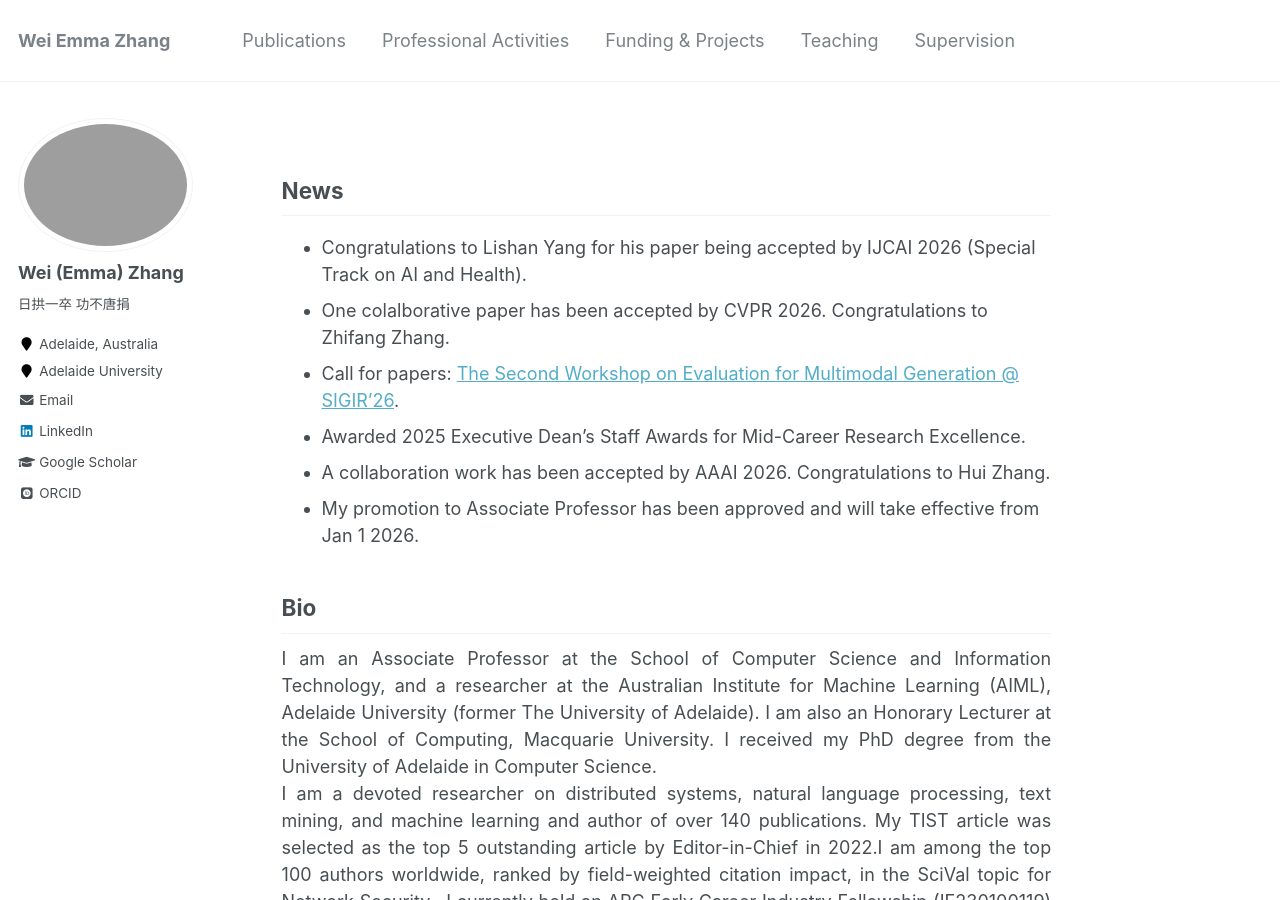
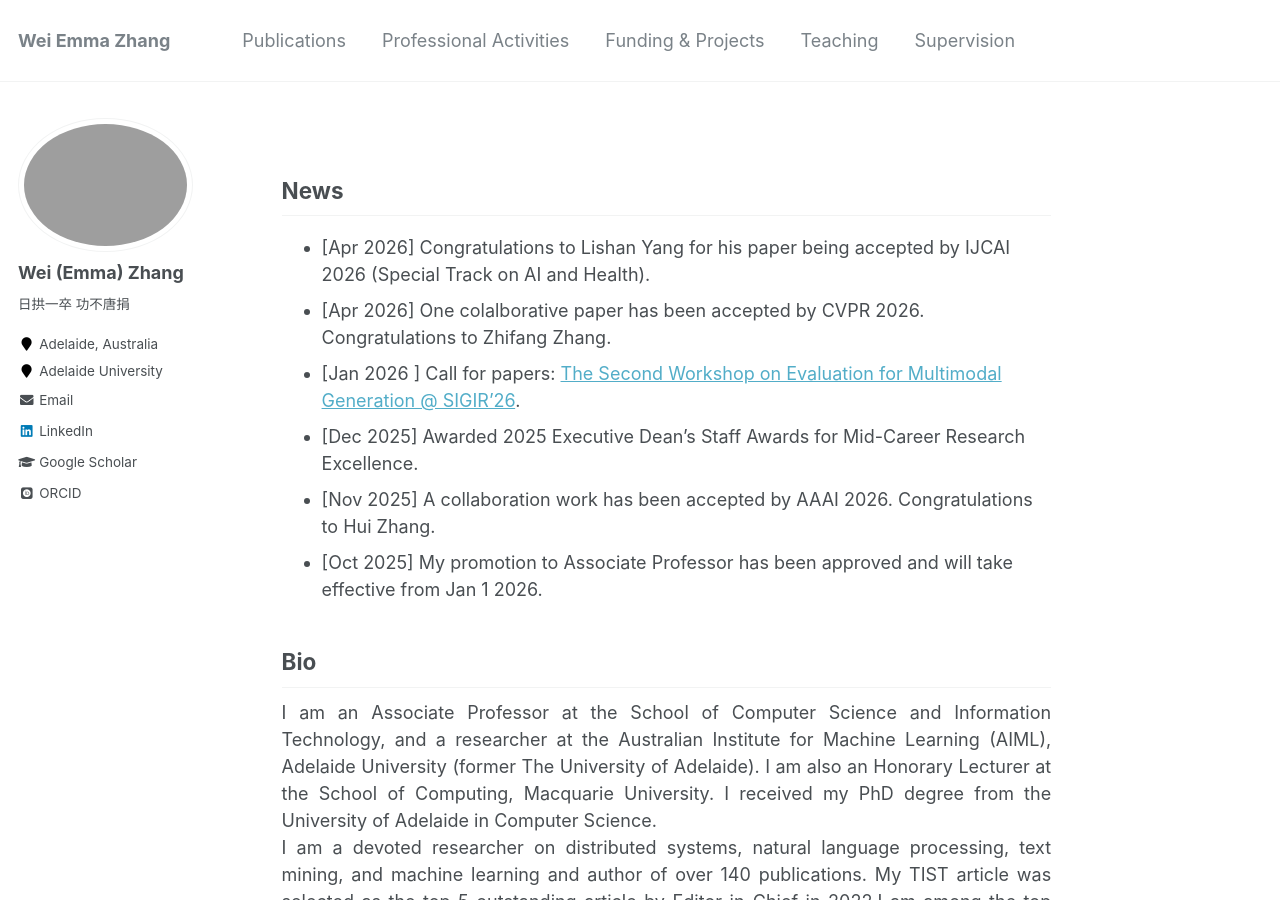
Before and after one commit to weiezhang/weiezhang.github.io, a Jekyll site: the page built from _pages/about.md, in a window 1280 px wide and 900 px high. Built offline with Jekyll 4.4.1, drawn with Linux system fonts in a browser that asks for light colours; some web fonts are replaced.

Commit message:
Update about.md

```diff
--- a/_pages/about.md
+++ b/_pages/about.md
@@ -9,12 +9,12 @@ redirect_from:
 ---
 
 ## News
-* Congratulations to Lishan Yang for his paper being accepted by IJCAI 2026 (Special Track on AI and Health).
-* One colalborative paper has been accepted by CVPR 2026. Congratulations to Zhifang Zhang.
-* Call for papers: [The Second Workshop on Evaluation for Multimodal Generation @ SIGIR'26](https://evalmg.github.io/).
-* Awarded 2025 Executive Dean's Staff Awards for Mid-Career Research Excellence.
-* A collaboration work has been accepted by AAAI 2026. Congratulations to Hui Zhang.
-* My promotion to Associate Professor has been approved and will take effective from Jan 1 2026.
+* [Apr 2026] Congratulations to Lishan Yang for his paper being accepted by IJCAI 2026 (Special Track on AI and Health).
+* [Apr 2026] One colalborative paper has been accepted by CVPR 2026. Congratulations to Zhifang Zhang.
+* [Jan 2026 ] Call for papers: [The Second Workshop on Evaluation for Multimodal Generation @ SIGIR'26](https://evalmg.github.io/).
+* [Dec 2025] Awarded 2025 Executive Dean's Staff Awards for Mid-Career Research Excellence.
+* [Nov 2025] A collaboration work has been accepted by AAAI 2026. Congratulations to Hui Zhang.
+* [Oct 2025] My promotion to Associate Professor has been approved and will take effective from Jan 1 2026.
 <!--* Congratulations to Mong Yuan Sim and Elaf Alhazmi for two papers being accepted by the EMNLP 2025.
  Congratulations to Wenhao Liang, Liangwei Zheng, and Lishan Yang for 4 papers being accepted by CIKM 2025.
  Congratulations to Liangwei Zheng for his paper being accepted by KDD 2025.
```
